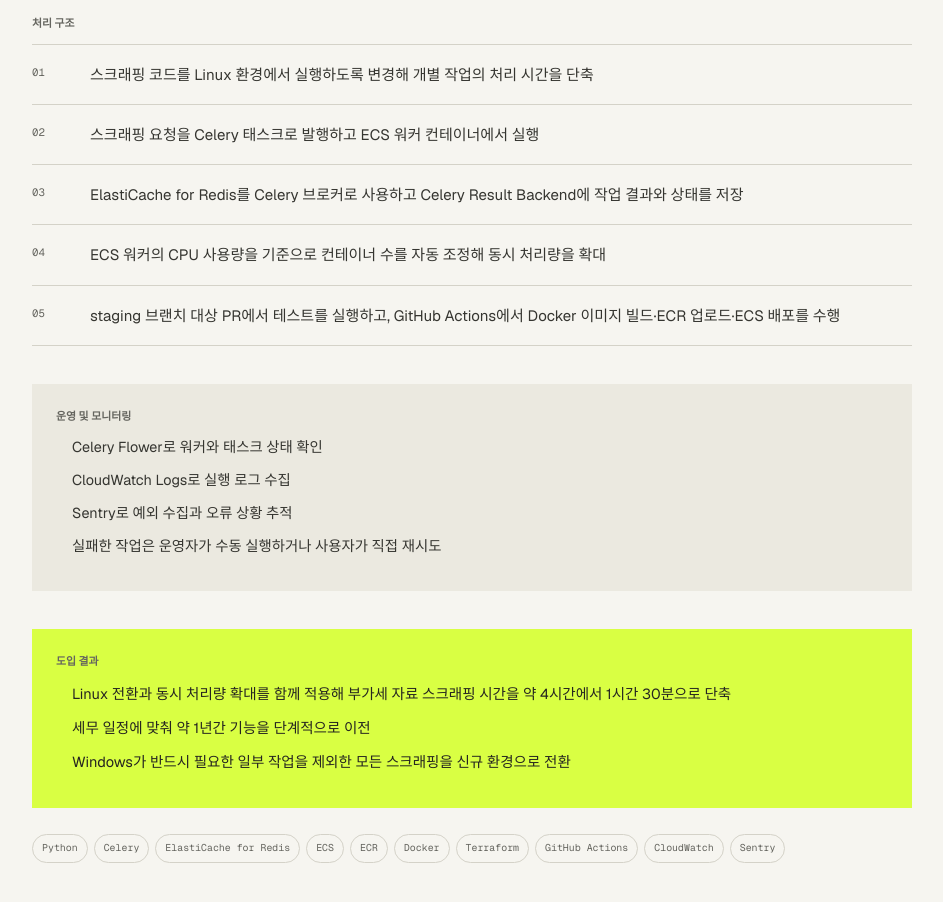
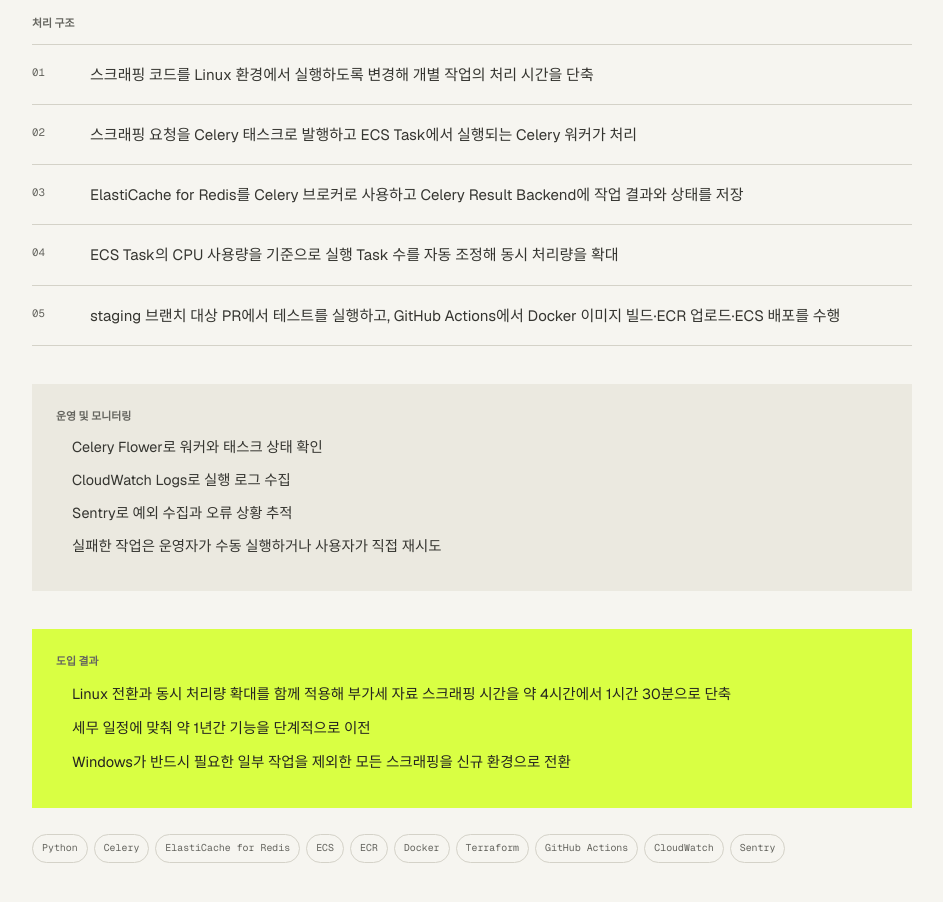
Before and after one commit to loqbzes/portfolio, a Next.js app: page / in a window 1280 px wide. Shown: the part 3140-4042 px from the top of the page, without its empty margins (318-1261 px from the left). Built offline with nearby package versions, Linux system fonts and the light colour scheme; no server answers.

Commit message:
Use accurate ECS task terminology

```diff
--- a/app/page.tsx
+++ b/app/page.tsx
@@ -68,9 +68,9 @@
       ],
       flow: [
         '스크래핑 코드를 Linux 환경에서 실행하도록 변경해 개별 작업의 처리 시간을 단축',
-        '스크래핑 요청을 Celery 태스크로 발행하고 ECS 워커 컨테이너에서 실행',
+        '스크래핑 요청을 Celery 태스크로 발행하고 ECS Task에서 실행되는 Celery 워커가 처리',
         'ElastiCache for Redis를 Celery 브로커로 사용하고 Celery Result Backend에 작업 결과와 상태를 저장',
-        'ECS 워커의 CPU 사용량을 기준으로 컨테이너 수를 자동 조정해 동시 처리량을 확대',
+        'ECS Task의 CPU 사용량을 기준으로 실행 Task 수를 자동 조정해 동시 처리량을 확대',
         'staging 브랜치 대상 PR에서 테스트를 실행하고, GitHub Actions에서 Docker 이미지 빌드·ECR 업로드·ECS 배포를 수행',
       ],
       operations: [
```
